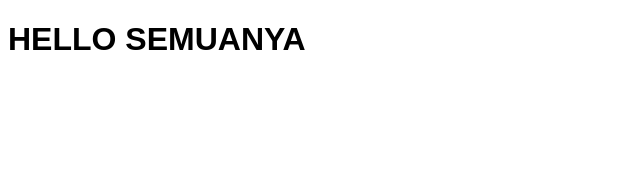
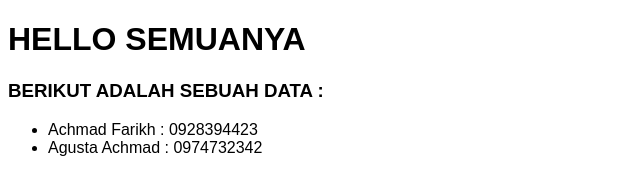
Before and after one commit to achmadfarikh/GIT_latihan, a plain HTML site: page index.html in a window 1280 px wide. Shown: the whole page, without its empty margins (0-640 px from the left). Drawn offline with Linux system fonts and the light colour scheme.

Commit message:
Menambahkan data nama dan nomor

```diff
--- a/index.html
+++ b/index.html
@@ -15,5 +15,11 @@
 </head>
 <body>
     <h1>HELLO SEMUANYA</h1>
+
+    <h3>BERIKUT ADALAH SEBUAH DATA :</h3>
+    <ul>
+        <li>Achmad Farikh : 0928394423</li>
+        <li>Agusta Achmad : 0974732342</li>
+    </ul>
 </body>
 </html>
```
